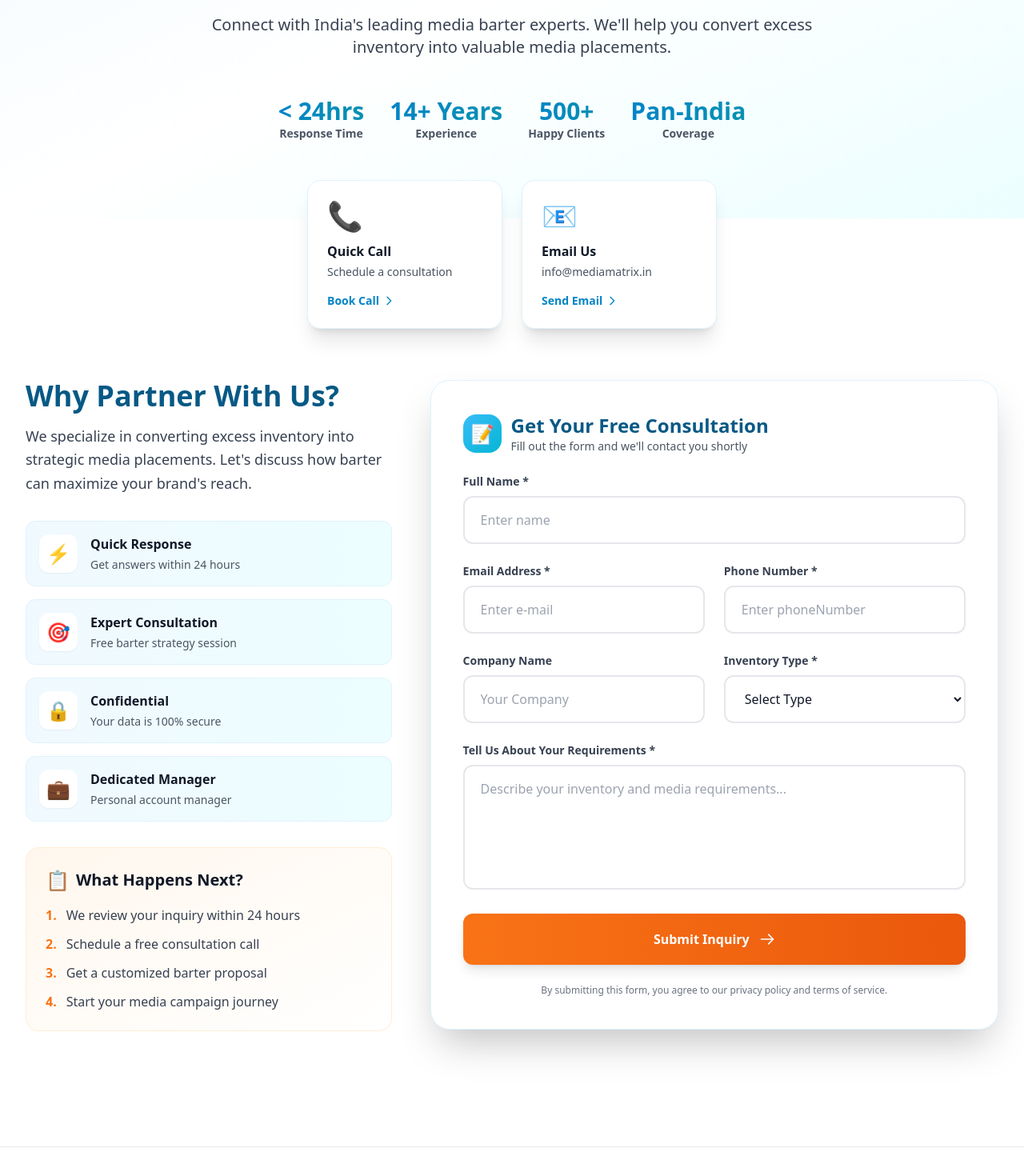
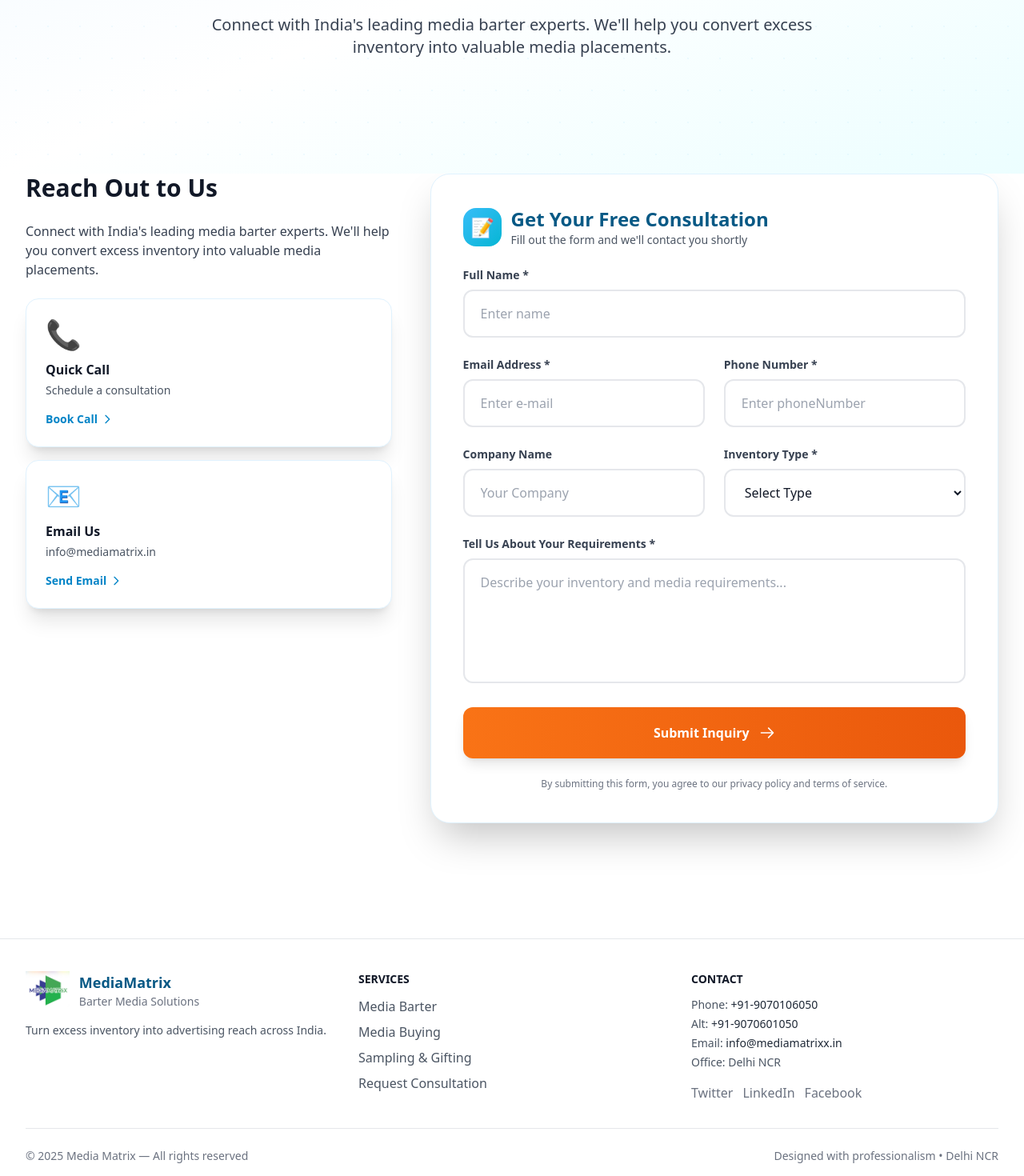
Before and after one commit to vishnu-kummar/Media-Matrix, a React (Vite) app: page /Contact in a window 1280 px wide. Shown: the part 420-1890 px from the top of the page at 80% size. Built offline with nearby package versions, Linux system fonts and the light colour scheme.

Commit message:
Added mobile scroll

```diff
--- a/src/components/Contact/Contact.jsx
+++ b/src/components/Contact/Contact.jsx
@@ -2,11 +2,9 @@ import React, { useEffect } from 'react';
 import { useForm } from '@formspree/react';
 
 export default function Contact() {
-  // 1. FORMSPREE INTEGRATION: Replace with your actual Form ID
   const [state, handleSubmit] = useForm("mldazqje");
   const submitted = state.succeeded;
 
-  // Local state for controlled inputs (kept for good practice, though Formspree relies on 'name' attributes)
   const [formData, setFormData] = React.useState({
     name: '',
     email: '',
@@ -35,7 +33,6 @@ export default function Contact() {
   ];
 
   const quickLinks = [
-    // 📞 IMPORTANT: Replace the number below with your actual contact number
     { icon: "📞", title: "Quick Call", desc: "Schedule a consultation", action: "Book Call", link: "tel:++91-9070106050" },
     { icon: "📧", title: "Email Us", desc: "info@mediamatrix.in", action: "Send Email", link: "mailto:info@mediamatrix.in" },
   ];
@@ -67,36 +64,27 @@ export default function Contact() {
             <p className="text-xl text-gray-700 max-w-3xl mx-auto mb-12">
               Connect with India's leading media barter experts. We'll help you convert excess inventory into valuable media placements.
             </p>
-
-            {/* Quick Contact Stats */}
-            <div className="flex flex-wrap justify-center gap-8 max-w-4xl mx-auto">
-              {[
-                { value: "< 24hrs", label: "Response Time" },
-                { value: "14+ Years", label: "Experience" },
-                { value: "500+", label: "Happy Clients" },
-                { value: "Pan-India", label: "Coverage" }
-              ].map((stat, idx) => (
-                <div key={idx} className="text-center">
-                  <div className="text-3xl font-black bg-gradient-to-r from-sky-600 to-cyan-600 bg-clip-text text-transparent">
-                    {stat.value}
-                  </div>
-                  <div className="text-sm text-gray-600 font-semibold">{stat.label}</div>
-                </div>
-              ))}
-            </div>
           </div>
         </div>
       </div>
 
-      {/* Quick Action Cards (Centered) */}
-      <div className="max-w-7xl mx-auto px-4 sm:px-6 lg:px-8 -mt-12 mb-16 relative z-10">
-        <div className="max-w-lg mx-auto">
-          <div className="grid grid-cols-1 md:grid-cols-2 gap-6">
+      {/* Main Content */}
+      <div className="max-w-7xl mx-auto px-4 sm:px-6 lg:px-8 pb-24">
+        <div className="grid grid-cols-1 lg:grid-cols-5 gap-12 items-start">
+
+          {/* LEFT COLUMN - Quick Info / Intro */}
+          <div className="lg:col-span-2 flex flex-col gap-6">
+            <h2 className="text-3xl font-bold text-gray-900">Reach Out to Us</h2>
+            <p className="text-gray-700">
+              Connect with India's leading media barter experts. We'll help you convert excess inventory into valuable media placements.
+            </p>
+
+            <div className="grid grid-cols-1 gap-4">
               {quickLinks.map((link, idx) => (
                 <a
                   key={idx}
                   href={link.link}
-                className="bg-white rounded-2xl p-6 shadow-xl border border-sky-100 hover:shadow-2xl hover:border-sky-300 transition-all duration-300 transform hover:-translate-y-2 cursor-pointer flex flex-col justify-between"
+                  className="bg-white rounded-2xl p-6 shadow-xl border border-sky-100 hover:shadow-2xl hover:border-sky-300 transition-all duration-300 transform hover:-translate-y-2 flex flex-col justify-between"
                 >
                   <div>
                     <div className="text-4xl mb-3">{link.icon}</div>
@@ -113,75 +101,8 @@ export default function Contact() {
               ))}
             </div>
           </div>
-      </div>
 
-      {/* Main Content */}
-      <div className="max-w-7xl mx-auto px-4 sm:px-6 lg:px-8 pb-24">
-        <div className="grid grid-cols-1 lg:grid-cols-5 gap-12">
-
-          {/* 👈 LEFT COLUMN - RETAINED CONTENT */}
-          <div className="lg:col-span-2 space-y-8">
-            <div>
-              <h2 className="text-4xl font-black text-sky-800 mb-4">
-                Why Partner With Us?
-              </h2>
-              <p className="text-lg text-gray-700 leading-relaxed mb-6">
-                We specialize in converting excess inventory into strategic media placements. Let's discuss how barter can maximize your brand's reach.
-              </p>
-            </div>
-
-            {/* Benefits */}
-            <div className="space-y-4">
-              {[
-                { icon: '⚡', title: 'Quick Response', desc: 'Get answers within 24 hours' },
-                { icon: '🎯', title: 'Expert Consultation', desc: 'Free barter strategy session' },
-                { icon: '🔒', title: 'Confidential', desc: 'Your data is 100% secure' },
-                { icon: '💼', title: 'Dedicated Manager', desc: 'Personal account manager' }
-              ].map((feature, index) => (
-                <div
-                  key={index}
-                  className="flex items-start gap-4 p-4 rounded-xl bg-gradient-to-r from-sky-50 to-cyan-50 border border-sky-100 hover:shadow-md transition-all duration-300 group"
-                >
-                  <div className="w-12 h-12 rounded-xl bg-white flex items-center justify-center text-2xl group-hover:scale-110 transition-transform duration-300 shadow-sm flex-shrink-0">
-                    {feature.icon}
-                  </div>
-                  <div>
-                    <h4 className="font-bold text-gray-900 mb-1">{feature.title}</h4>
-                    <p className="text-sm text-gray-600">{feature.desc}</p>
-                  </div>
-                </div>
-              ))}
-            </div>
-
-            {/* What to Expect */}
-            <div className="bg-gradient-to-br from-orange-50 to-white rounded-2xl p-6 border border-orange-100">
-              <h3 className="text-xl font-bold text-gray-900 mb-4 flex items-center gap-2">
-                <span className="text-2xl">📋</span>
-                What Happens Next?
-              </h3>
-              <ol className="space-y-3 text-gray-700">
-                <li className="flex gap-3">
-                  <span className="font-bold text-orange-500">1.</span>
-                  <span>We review your inquiry within 24 hours</span>
-                </li>
-                <li className="flex gap-3">
-                  <span className="font-bold text-orange-500">2.</span>
-                  <span>Schedule a free consultation call</span>
-                </li>
-                <li className="flex gap-3">
-                  <span className="font-bold text-orange-500">3.</span>
-                  <span>Get a customized barter proposal</span>
-                </li>
-                <li className="flex gap-3">
-                  <span className="font-bold text-orange-500">4.</span>
-                  <span>Start your media campaign journey</span>
-                </li>
-              </ol>
-            </div>
-          </div>
-          {/* END LEFT COLUMN */}
-
-          {/* RIGHT COLUMN - Contact Form (Formspree Integrated) */}
+          {/* RIGHT COLUMN - Contact Form */}
           <div className="lg:col-span-3">
             <div className="bg-white rounded-3xl p-8 md:p-10 shadow-2xl border border-sky-100">
               {!submitted ? (
@@ -196,7 +117,6 @@ export default function Contact() {
                     </div>
                   </div>
 
-                  {/* FORM TAG uses Formspree's handleSubmit */}
                   <form onSubmit={handleSubmit} className="space-y-6">
                     {/* Name */}
                     <div>
@@ -258,7 +178,6 @@ export default function Contact() {
                           value={formData.company}
                           onChange={handleChange}
                           placeholder="Your Company"
-                          // Not required
                           className="w-full px-5 py-4 bg-white border-2 border-gray-200 rounded-xl text-gray-900 placeholder-gray-400 focus:outline-none focus:border-sky-500 focus:ring-4 focus:ring-sky-100 transition-all duration-300"
                         />
                       </div>
@@ -317,7 +236,6 @@ export default function Contact() {
                   </form>
                 </div>
               ) : (
-                // SUCCESS MESSAGE
                 <div className="text-center py-12">
                   <div className="w-20 h-20 bg-gradient-to-br from-green-400 to-emerald-500 rounded-full flex items-center justify-center mx-auto mb-6 shadow-lg animate-bounce">
                     <svg className="w-10 h-10 text-white" fill="none" stroke="currentColor" viewBox="0 0 24 24">
@@ -335,7 +253,6 @@ export default function Contact() {
               )}
             </div>
           </div>
-          {/* END RIGHT COLUMN */}
 
         </div>
       </div>
--- a/src/components/Header/Header.jsx
+++ b/src/components/Header/Header.jsx
@@ -72,7 +72,7 @@ export default function Header() {
 
             <div className="flex items-center gap-3">
               <Link
-                to="/contact"
+                to="/services"
                 className="inline-flex items-center gap-2 px-6 py-2.5 rounded-full bg-gradient-to-r from-orange-600 to-orange-800 text-white font-semibold shadow-md hover:shadow-lg transform hover:-translate-y-0.5 transition duration-300 text-base"
               >
                 Get Started
@@ -137,7 +137,7 @@ export default function Header() {
 
             <div className="mt-3 flex flex-col gap-2">
               <Link
-                to="/contact"
+                to="/services"
                 className="block text-white bg-gradient-to-r from-orange-600 to-orange-800 hover:from-orange-700 hover:to-orange-900 font-semibold rounded-full text-sm px-5 py-2 text-center shadow-md hover:shadow-lg transform hover:-translate-y-0.5 transition duration-300"
               >
                 Get Started
```
Lines whose indentation alone changed are shown as unchanged.
